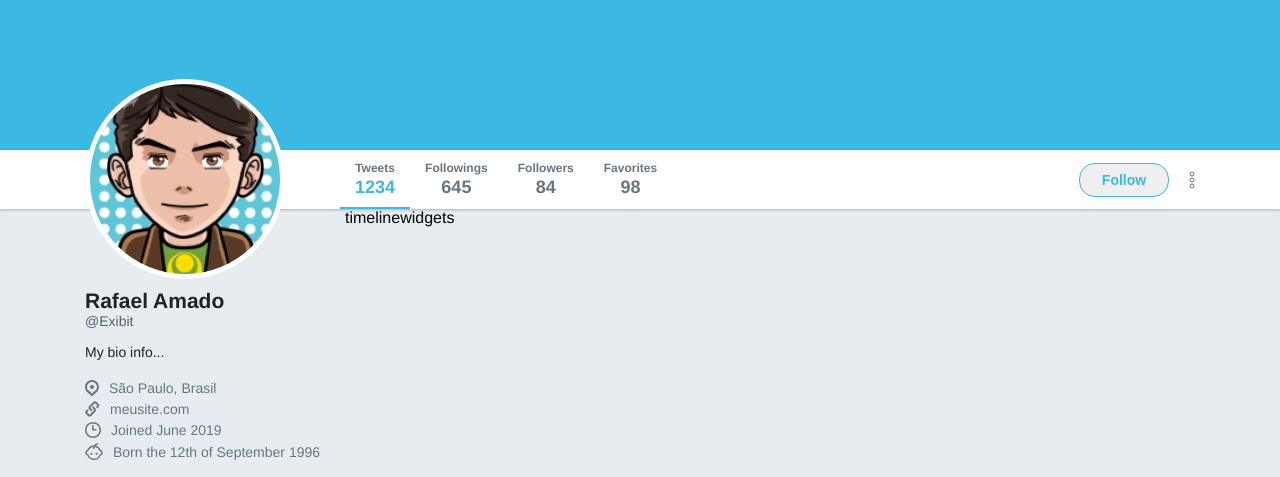
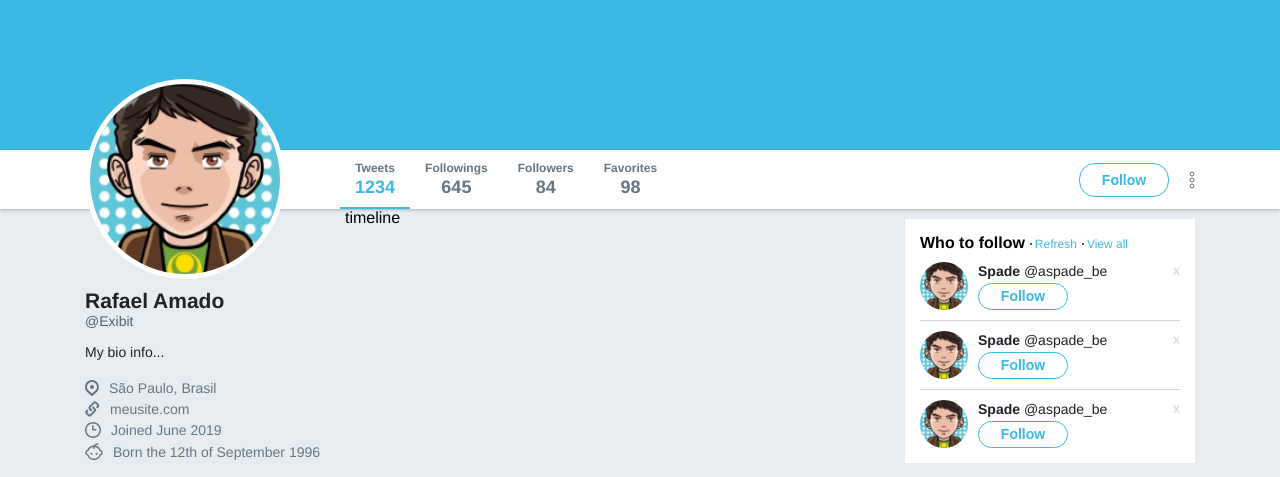
Before and after one commit to rafaamado/frontend-twitter-clone, a plain HTML site: page index.html in a window 1280 px wide. Shown: the part 276-753 px from the top of the page. Drawn offline with Linux system fonts and the light colour scheme.

Commit message:
Widget side

```diff
--- a/index.html
+++ b/index.html
@@ -92,7 +92,48 @@
                 </div>
             </aside>
             <section class="timeline">timeline</section>
-            <aside class="widgets">widgets</aside>
+            <aside class="widgets">
+                <div class="widget follow">
+                    <div class="title">
+                        <strong>Who to follow</strong>
+                        <a href="">Refresh</a>
+                        <a href="">View all</a>
+                    </div>
+
+                    <ul>
+                        <li>
+                            <div class="profile">
+                                <img src="images/avatar.png" alt="Avatar">
+                                <div class="info">
+                                    <strong>Spade <span>@aspade_be</span></strong>
+                                    <button>Follow</button>
+                                </div>
+                            </div>
+                            <a href="">x</a>
+                        </li>
+                        <li>
+                            <div class="profile">
+                                <img src="images/avatar.png" alt="Avatar">
+                                <div class="info">
+                                    <strong>Spade <span>@aspade_be</span></strong>
+                                    <button>Follow</button>
+                                </div>
+                            </div>
+                            <a href="">x</a>
+                        </li>
+                        <li>
+                            <div class="profile">
+                                <img src="images/avatar.png" alt="Avatar">
+                                <div class="info">
+                                    <strong>Spade <span>@aspade_be</span></strong>
+                                    <button>Follow</button>
+                                </div>
+                            </div>
+                            <a href="">x</a>
+                        </li>
+                    </ul>
+                </div>
+            </aside>
         </div>
     </body>
 </htm>
--- a/styles.css
+++ b/styles.css
@@ -180,6 +180,7 @@ div.bar .content .actions button {
     font-weight: bold;
     font-size: 14px;
     color: #3bb9e3;
+    background: #FFF;
     border: 1px solid #3bb9e3;
     border-radius: 16px;
     margin-right: 20px;
@@ -270,7 +271,6 @@ div.wrapper-content aside.profile .followers ul li {
     height: 48px;
     background: #D0D5D9;
     border-radius: 50%;
-    flex-grow: 1;
     flex-shrink: 0;
     margin: 0px 5px 10px 0;
 }
@@ -289,6 +289,123 @@ div.wrapper-content aside.profile .images ul li {
     background: #D0D5D9;
     border-radius: 8px;
     flex-shrink: 0;
-    flex-grow: 1;
     margin: 0px 5px 5px 0;
 }
+
+div.wrapper-content .timeline {
+    flex: 1;
+}
+
+div.wrapper-content aside.widgets {
+    width: 290px;
+    margin-top: 10px;
+}
+
+div.wrapper-content aside.widgets .widget {
+    background: #FFF;
+    padding: 15px;
+}
+
+
+div.wrapper-content aside.widgets .widget .title {
+    display: flex;
+    align-items: baseline;
+}
+
+div.wrapper-content aside.widgets .widget .title .strong {
+    font-size: 18px;
+    color: #1F2226;
+}
+
+div.wrapper-content aside.widgets .widget .title a {
+    color: #3BB9E3;
+    font-size: 12px;
+    text-decoration: none;
+    position: relative;
+    padding-left: 10px;
+}
+
+div.wrapper-content aside.widgets .widget .title a::before {
+    content: '';
+    width: 2px;
+    height: 2px;
+    border-radius: 50%;
+    margin-left: 5px;
+    margin-right: 5px;
+    background: #222;
+    position: absolute;
+    left: 0;
+    top: 6px;
+}
+
+div.wrapper-content aside.widgets .follow ul {
+    list-style: none;
+    margin-top: 10px;
+    display: flex;
+    flex-direction: column;
+}
+
+div.wrapper-content aside.widgets .follow ul li {
+    display: flex;
+    justify-content: space-between;
+    border-bottom: 1px solid #ccd6dd;
+    padding-bottom: 10px;
+    margin-bottom: 10px;
+}
+
+div.wrapper-content aside.widgets .follow ul li:last-child {
+    margin-bottom: 0;
+    padding-bottom: 0;
+    border: 0;
+}
+
+div.wrapper-content aside.widgets .follow ul li .profile {
+    display: flex;
+    align-items: center;
+
+}
+
+div.wrapper-content aside.widgets .follow ul li .profile img {
+    height: 48px;
+    width: 48px;
+    border-radius: 50%;
+}
+
+div.wrapper-content aside.widgets .follow ul li .profile .info {
+    margin-left: 10px;
+    display: flex;
+    flex-direction: column;
+}
+
+div.wrapper-content aside.widgets .follow ul li .profile .info strong {
+    font-size: 14px;
+    color: #1F2226;
+}
+
+div.wrapper-content aside.widgets .follow ul li .profile .info strong span {
+    font-weight: normal;
+    font-size: #9a9a9a;
+}
+
+div.wrapper-content aside.widgets .follow ul li .profile .info button {
+    height: 27px;
+    margin-top: 4px;
+
+    display: flex;
+    align-items: center;
+    justify-content: center;
+
+    width: 90px;
+    font-weight: bold;
+    font-size: 14px;
+    color: #3bb9e3;
+    background: #FFF;
+    border: 1px solid #3bb9e3;
+    border-radius: 16px;
+}
+
+div.wrapper-content aside.widgets .follow ul li > a {
+    color: #ccd6dd;
+    text-decoration: none;
+    font-size: 14px;
+}
```
